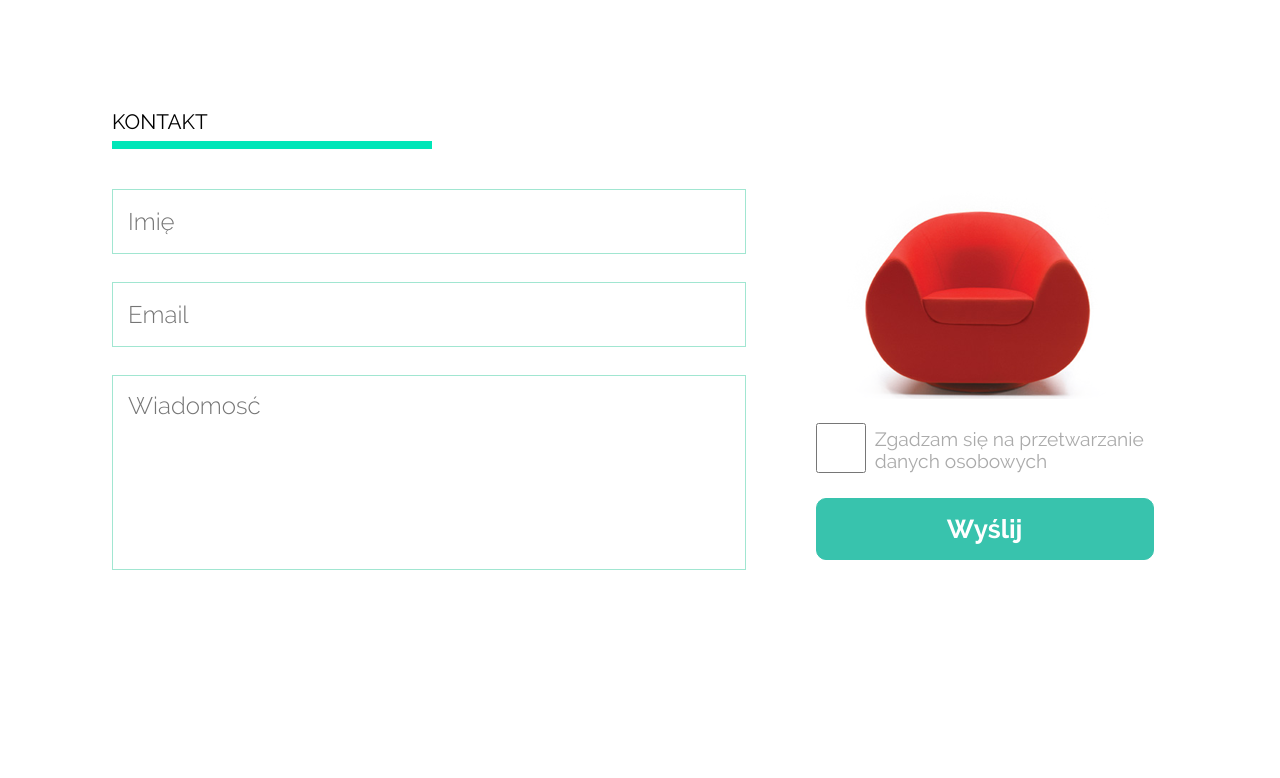
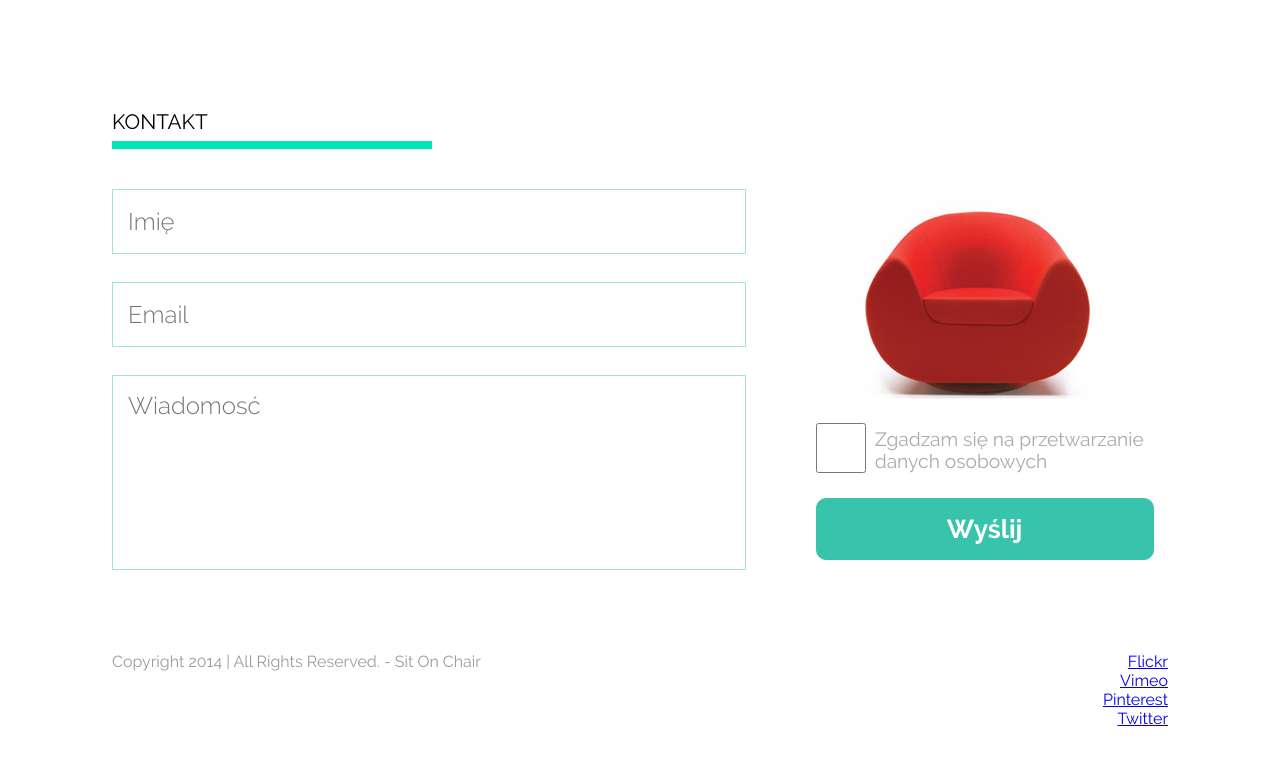
Before and after one commit to GruzinHW/SitOnChair, a plain HTML site: page index.html in a window 1280 px wide. Shown: the part 1535-2313 px from the top of the page. Before the commit the page ends 2137 px from the top, so only its background shows below. Drawn offline with Linux system fonts and the light colour scheme.

Commit message:
dodalem sekcje footer

```diff
--- a/css/style.css
+++ b/css/style.css
@@ -420,3 +420,28 @@ section.contact .bottom_line_long {
     text-align: center;
     cursor: pointer;
 }
+
+/* FOOTER */
+
+.footer_all {
+    padding-top: 50px;
+    padding-bottom: 50px;
+}
+.footer_all .copyright {
+    font-size: 16px;
+    color: #9B9B9B;
+}
+
+.footer_col_left {
+    width: 50%;
+    float: left;
+}
+.footer_col_right {
+    width: 50%;
+    float: right;
+    text-align: right;
+}
+
+.footer_all .footer_col_right .social_icons {
+    display: inline-block;
+}
--- a/index.html
+++ b/index.html
@@ -216,5 +216,25 @@
             </form>
         </div>
      </section>
+     <footer class="footer_all">
+        <div class="main_width">
+            <div class="row">
+                <div class="footer_col_left">
+                    <small class="copyright">
+                        Copyright 2014 | All Rights Reserved. - Sit On Chair
+
+                    </small>
+                </div>
+                <div class="footer_col_right">
+                    <ul class="social_icons">
+                        <li><a href="#">Flickr</a></li>
+                        <li><a href="#">Vimeo</a></li>
+                        <li><a href="#">Pinterest</a></li>
+                        <li><a href="#">Twitter</a></li>
+                    </ul>
+                </div>
+            </div>
+        </div>
+     </footer>
   </body>
 </html>
```
